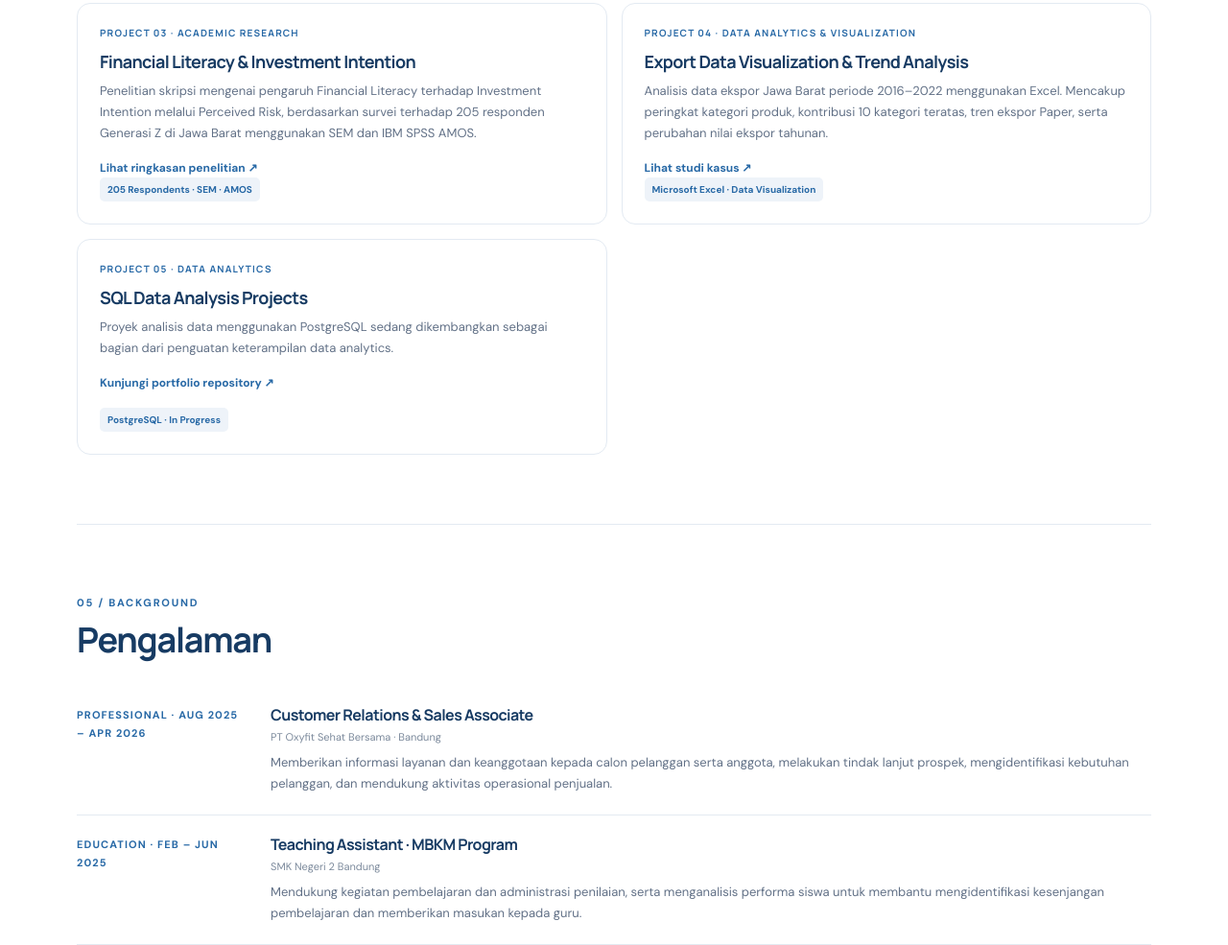
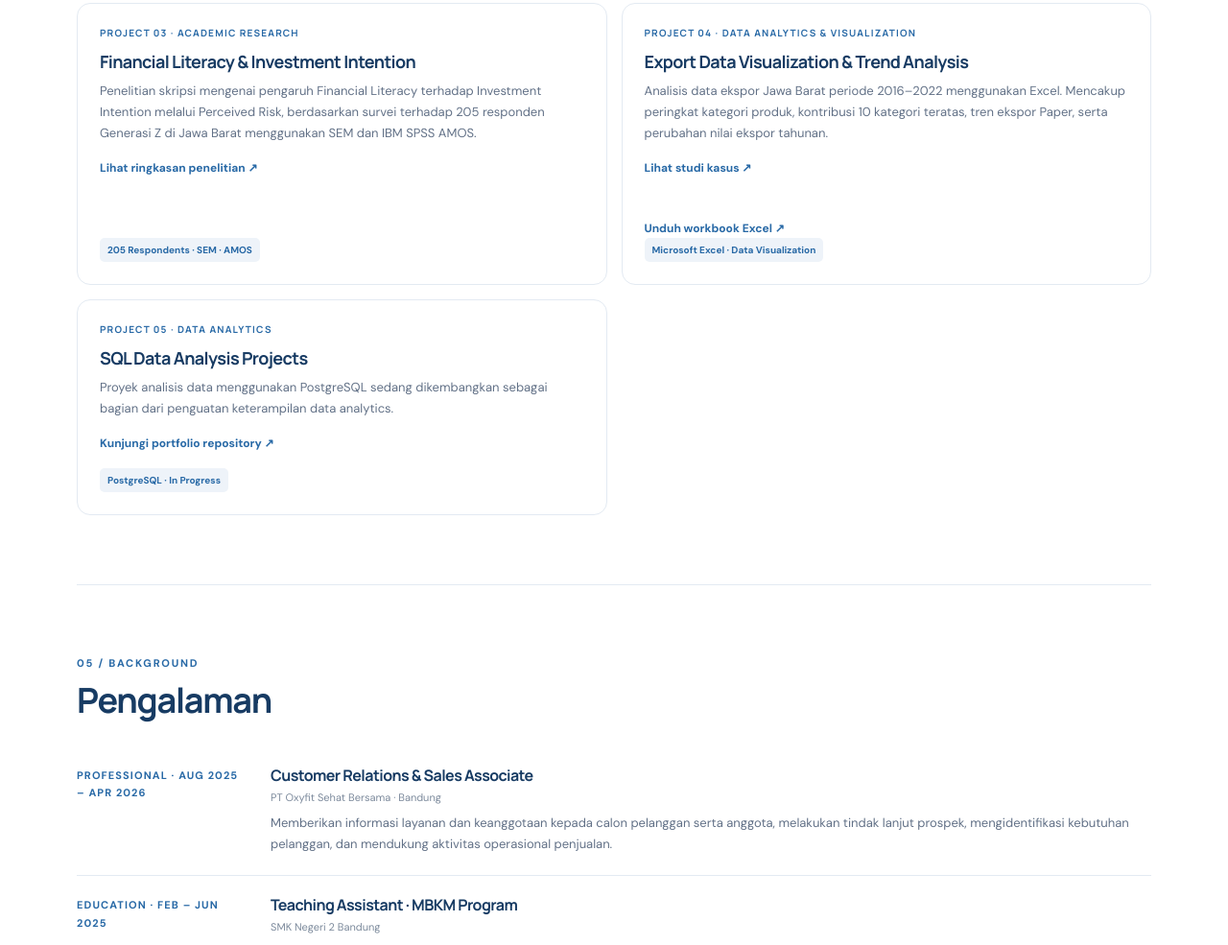
Before and after one commit to fajarsidik05/fajarsidik, a plain HTML site: page index.html in a window 1280 px wide. Shown: the part 3386-4371 px from the top of the page at 96% size. Drawn offline with Linux system fonts and the light colour scheme.

Commit message:
Add Excel workbook download link to portfolio project

```diff
--- a/index.html
+++ b/index.html
@@ -189,7 +189,7 @@
             <div class="number">PROJECT 04 · DATA ANALYTICS & VISUALIZATION</div>
             <h3>Export Data Visualization & Trend Analysis</h3>
             <p>Analisis data ekspor Jawa Barat periode 2016–2022 menggunakan Excel. Mencakup peringkat kategori produk, kontribusi 10 kategori teratas, tren ekspor Paper, serta perubahan nilai ekspor tahunan.</p>
-            <a class="project-link" href="https://github.com/fajarsidik05/portfolio/blob/main/Data_Visualization_Case_Study.md" target="_blank" rel="noopener noreferrer">Lihat studi kasus ↗</a>
+            <a class="project-link" href="https://github.com/fajarsidik05/portfolio/blob/main/Data_Visualization_Case_Study.md" target="_blank" rel="noopener noreferrer">Lihat studi kasus ↗</a><br><a class="project-link" href="https://raw.githubusercontent.com/fajarsidik05/portfolio/main/Data_Analytics/Case_Study_Data_Visualization_Best_Practices.xlsx" target="_blank" rel="noopener noreferrer">Unduh workbook Excel ↗</a>
             <span class="tag">Microsoft Excel · Data Visualization</span>
           </article>
           <article class="project">
```
